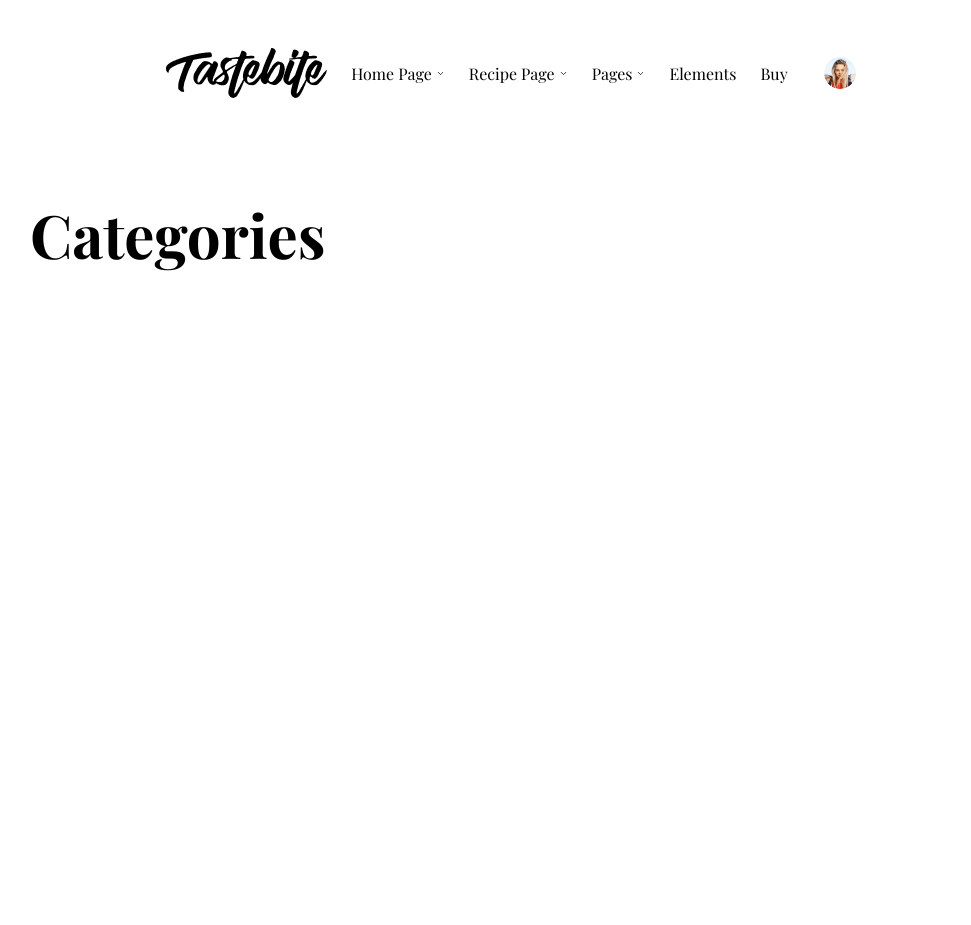
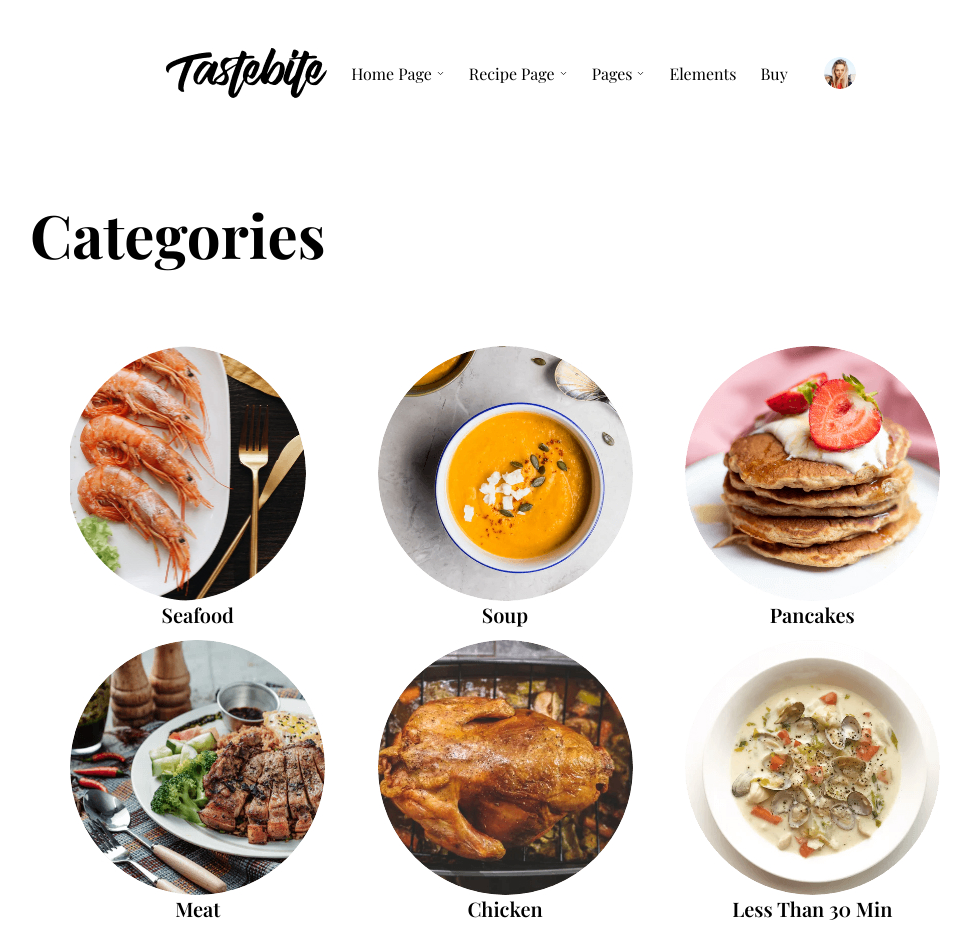
Before and after one commit to nonny2006/recipe, a plain HTML site: page index.html in a window 1280 px wide. Shown: the top 925 px of the page, without its empty margins (135-1106 px from the left). Before the commit the page ends 800 px from the top, so only its background shows below. Drawn offline with nearby package versions, Linux system fonts and the light colour scheme; a web font is replaced by a local one.

Commit message:
fixed some bugs

```diff
--- a/index.js
+++ b/index.js
@@ -82,13 +82,13 @@ function displayCategories(){
         const categoryP = document.createElement("p");
         categoryP.textContent = element.label;
 
-        category.appendChild("categoryImg");
-        category.appendChild("categoryP");
+        category.appendChild(categoryImg);
+        category.appendChild(categoryP);
 
         container.appendChild(category);
     }
 }
 
 window.addEventListener("load", () => {
-    displayCategories;
+    displayCategories();
 })
--- a/style.css
+++ b/style.css
@@ -42,15 +42,17 @@ nav a{
     gap: 4px;
 }
 
-nav svg{
+nav #profile{
+    width: 32px;
+    height: auto;
+}
+
+nav a svg{
     width: 9px;
     height: auto;
 }
 
-nav #profile{
-    width: 32px;
-    height: auto;
-}
+
 
 /* categories */
 #categories{
@@ -66,9 +68,9 @@ h2{
 
 #category__container{
     display: flex;
+    flex-wrap: wrap;
     align-items: center;
-    justify-content: center;
-    flex: wrap;
+    justify-content: space-evenly;
     gap: 12px;
 }
 
```
Also changed, not shown: index.html (+4 -4 lines).
